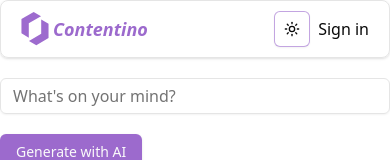
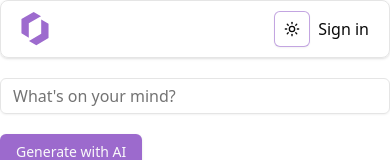
Before and after one commit to zana-abdollahpour/contentino, a Next.js app: page / in a window 390 px wide. Shown: the top 160 px of the page. Built offline with nearby package versions, Linux system fonts and the light colour scheme; no server answers.

Commit message:
fix top navigation items overlap in small mobile sizes

```diff
--- a/src/components/navigation/top-navigation.tsx
+++ b/src/components/navigation/top-navigation.tsx
@@ -26,7 +26,7 @@ export default function TopNavigation() {
           height={28}
           className="md:h-12 md:w-12"
         />
-        <span className="text-lg font-bold italic text-primary md:text-3xl">
+        <span className="hidden text-lg font-bold italic text-primary sm:inline md:text-3xl">
           Contentino
         </span>
       </Link>
```
